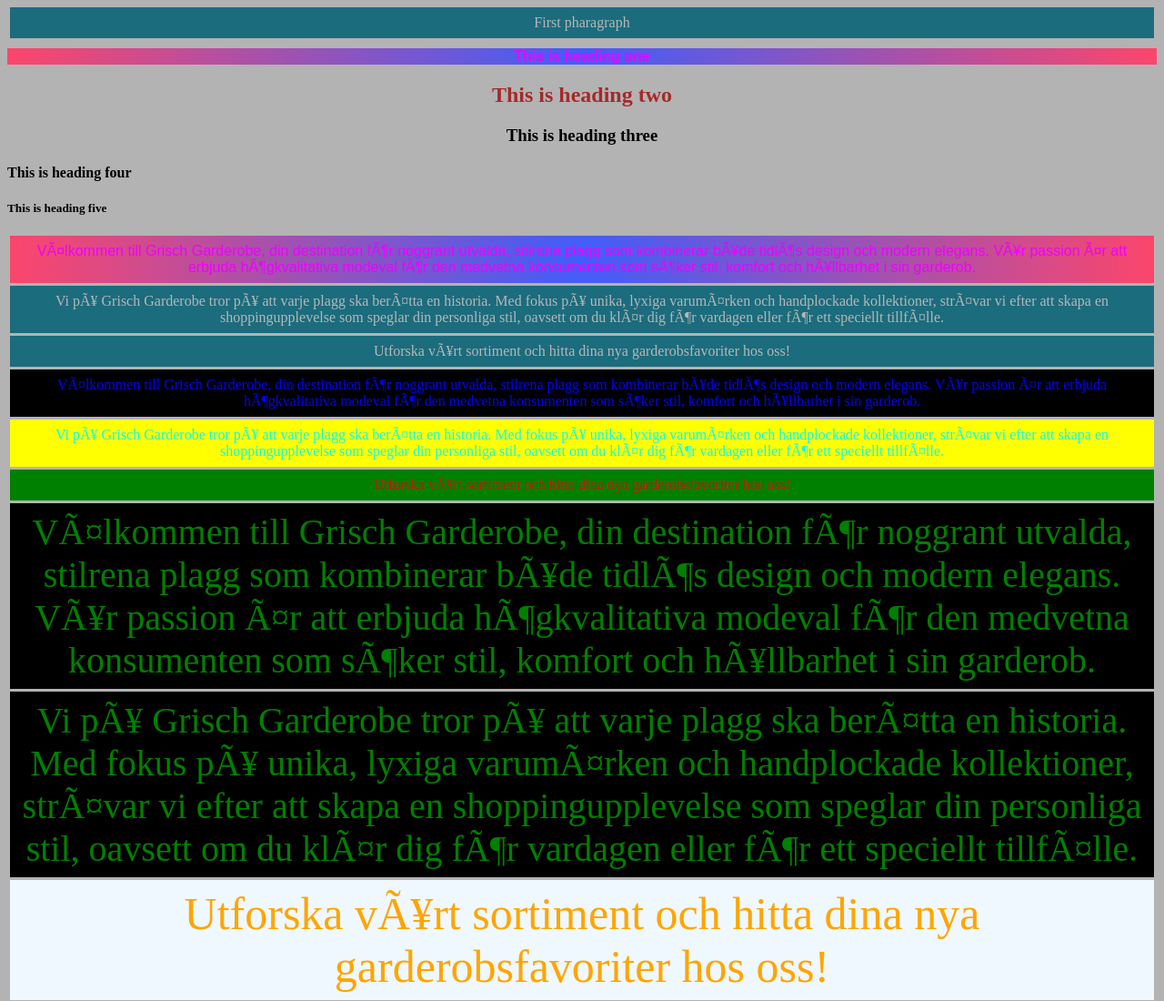
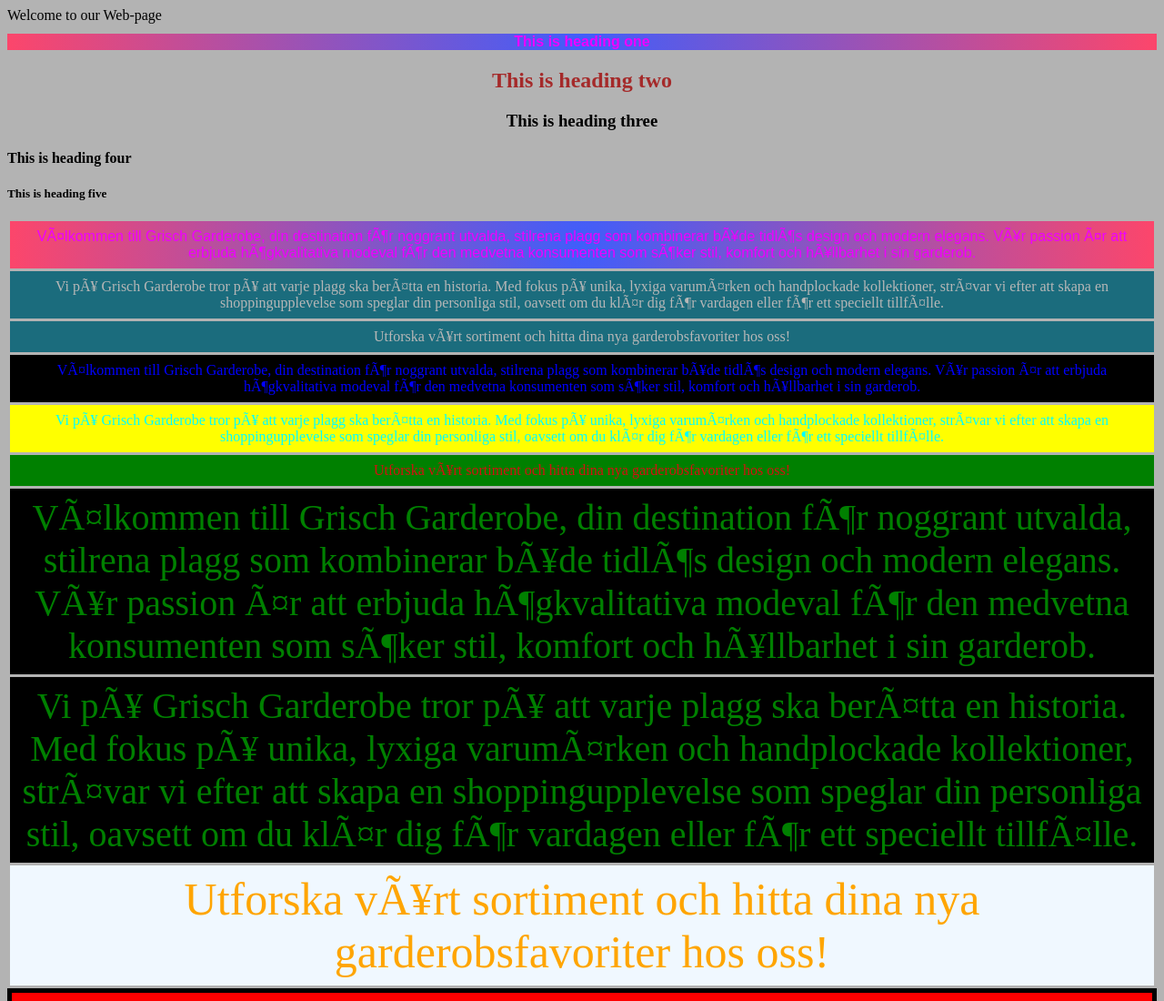
Before and after one commit to AthenaGarderobe/athena-garderobe1, a plain HTML site: page index.html in a window 1280 px wide. Shown: the top 1100 px of the page at 91% size. Drawn offline with Linux system fonts and the light colour scheme.

Commit message:
Update index.html

```diff
--- a/index.html
+++ b/index.html
@@ -6,7 +6,7 @@
     <title> Grish garderobe</title>
 </head>
 <body>
-    <p> First pharagraph </p>
+    <p1> Welcome to our Web-page </p1>
     <h1 class="myClass">This is heading one</h1>
     <h2>This is heading two</h2>
     <h3>This is heading three</h3>
```
